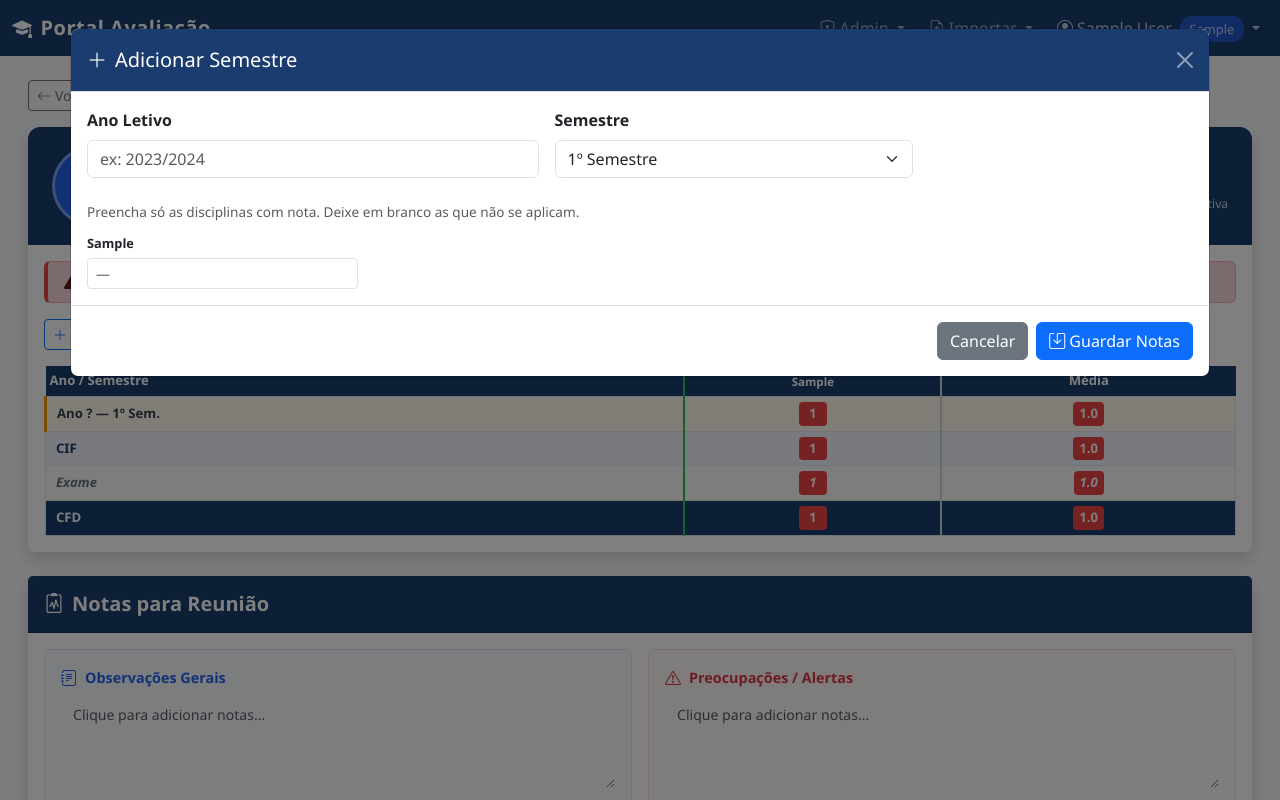
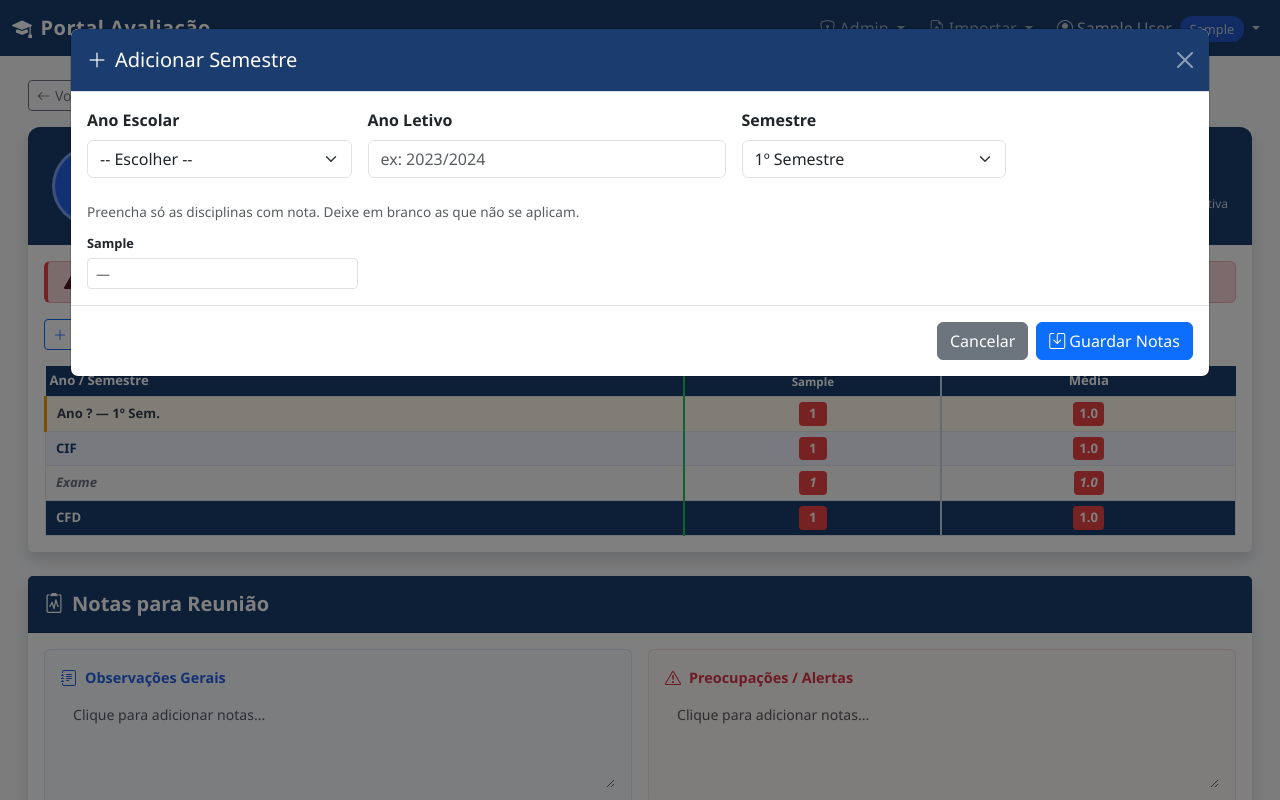
Before and after one commit to macoutinho-hub/portal-avaliacao, a Flask app: page /aluno/1 in a window 1280 px wide, after a click on "Adicionar Semestre". Run offline with Flask 3, Linux system fonts and the light colour scheme; a user stored in the database is signed in; tables that the repository leaves empty hold one stand-in row (values such as "Sample post").

Commit message:
selector ano escolar no modal semestre

```diff
--- a/templates/aluno.html
+++ b/templates/aluno.html
@@ -216,11 +216,21 @@
       <form method="post" action="{{ url_for('adicionar_semestre', aluno_id=aluno.id) }}">
         <div class="modal-body">
           <div class="row g-3 mb-4">
-            <div class="col-md-5">
-              <label class="form-label fw-semibold">Ano Letivo</label>
-              <input type="text" name="ano_letivo" class="form-control" placeholder="ex: 2023/2024" required>
+            <div class="col-md-3">
+              <label class="form-label fw-semibold">Ano Escolar</label>
+              <select id="sel-ano-esc" class="form-select" onchange="calcAnoLetivo()">
+                <option value="">-- Escolher --</option>
+                <option value="10">10º Ano</option>
+                <option value="11">11º Ano</option>
+                <option value="12">12º Ano</option>
+              </select>
             </div>
             <div class="col-md-4">
+              <label class="form-label fw-semibold">Ano Letivo</label>
+              <input type="text" id="inp-ano-letivo" name="ano_letivo" class="form-control"
+                     placeholder="ex: 2023/2024" required>
+            </div>
+            <div class="col-md-3">
               <label class="form-label fw-semibold">Semestre</label>
               <select name="semestre" class="form-select">
                 <option value="1">1º Semestre</option>
@@ -228,6 +238,25 @@
               </select>
             </div>
           </div>
+          <script>
+          // Calcular ano letivo automaticamente a partir do ano escolar
+          // Ano actual do aluno deduzido da turma
+          (function(){
+            const turma = "{{ aluno.turma }}";
+            const anoLetAtual = "{{ aluno.ano_letivo }}";
+            const m = turma.match(/^(\d+)/);
+            const anoEscAtual = m ? parseInt(m[1]) : 12;
+            const anoInicio = parseInt(anoLetAtual.split('/')[0]);
+
+            window.calcAnoLetivo = function() {
+              const sel = parseInt(document.getElementById('sel-ano-esc').value);
+              if (isNaN(sel)) return;
+              const diff = sel - anoEscAtual;
+              const ini = anoInicio + diff;
+              document.getElementById('inp-ano-letivo').value = ini + '/' + (ini+1);
+            };
+          })();
+          </script>
           <p class="text-muted mb-2" style="font-size:.85rem">Preencha só as disciplinas com nota. Deixe em branco as que não se aplicam.</p>
           <div class="row g-2">
             {% for disc in todas_disciplinas %}
```
